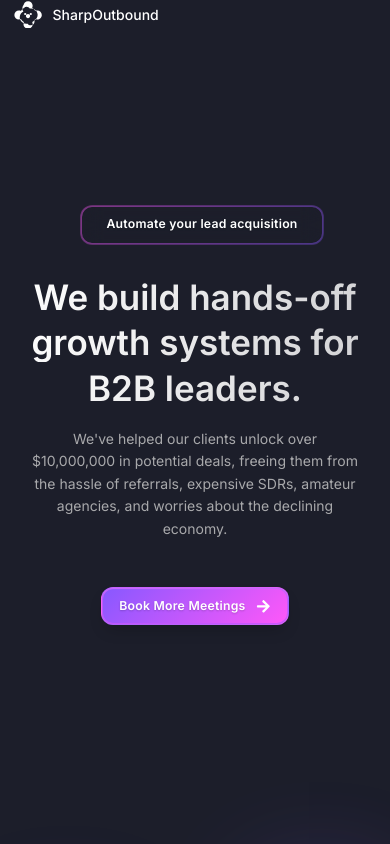
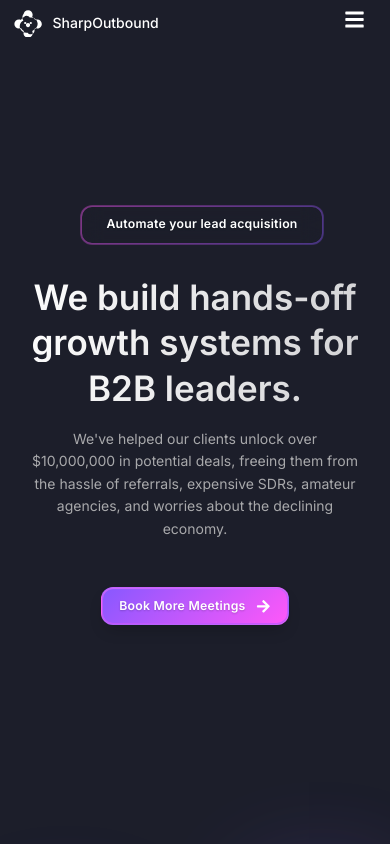
Before and after one commit to Rajje93/SharpOutbound, a React (Vite) app: page / in a window 390 px wide. Shown: the top 844 px of the page. Built offline with nearby package versions, Linux system fonts and the light colour scheme.

Commit message:
Added mobile navigation menu

```diff
--- a/src/components/Navbar.css
+++ b/src/components/Navbar.css
@@ -114,3 +114,59 @@
     height: 28px;
   }
 }
+
+/* Add these new styles for mobile menu */
+.mobile-menu-btn {
+  display: none;
+  background: none;
+  border: none;
+  color: white;
+  font-size: 1.5rem;
+  cursor: pointer;
+  padding: 0.5rem;
+  z-index: 1000;
+}
+
+@media (max-width: 1024px) {
+  .mobile-menu-btn {
+    display: block;
+  }
+
+  .navbar-links {
+    position: fixed;
+    top: 0;
+    right: -100%;
+    width: 100%;
+    height: 100vh;
+    background: rgba(28, 30, 44, 0.98);
+    backdrop-filter: blur(10px);
+    flex-direction: column;
+    padding: 5rem 2rem 2rem;
+    transition: right 0.3s ease;
+    z-index: 999;
+  }
+
+  .navbar-links.active {
+    right: 0;
+  }
+
+  .navbar-links a {
+    margin: 1rem 0;
+    font-size: 1.2rem;
+  }
+
+  .btn.btn-primary {
+    width: 100%;
+    margin-top: 1rem;
+    justify-content: center;
+  }
+
+  .navbar-container {
+    padding: 1rem;
+  }
+}
+
+/* Prevent body scroll when menu is open */
+body.menu-open {
+  overflow: hidden;
+}
--- a/src/components/Navbar.tsx
+++ b/src/components/Navbar.tsx
@@ -1,18 +1,37 @@
-import React from 'react';
+import React, { useState, useEffect } from 'react';
 import './Navbar.css';
 import { motion } from 'framer-motion';
+import { FaBars, FaTimes } from 'react-icons/fa';
 
 interface NavbarProps {
   scrolled: boolean;
 }
 
 const Navbar: React.FC<NavbarProps> = ({ scrolled }) => {
+  const [isMenuOpen, setIsMenuOpen] = useState(false);
+
+  const toggleMenu = () => {
+    setIsMenuOpen(!isMenuOpen);
+  };
+
   const scrollToTop = () => {
     window.scrollTo({
       top: 0,
       behavior: 'smooth'
     });
   };
+
+  useEffect(() => {
+    if (isMenuOpen) {
+      document.body.classList.add('menu-open');
+    } else {
+      document.body.classList.remove('menu-open');
+    }
+
+    return () => {
+      document.body.classList.remove('menu-open');
+    };
+  }, [isMenuOpen]);
 
   return (
     <nav className={`navbar ${scrolled ? 'scrolled' : ''}`}>
@@ -22,24 +41,30 @@ const Navbar: React.FC<NavbarProps> = ({ scrolled }) => {
           <span className="brand-text">SharpOutbound</span>
         </div>
 
-        <div className="navbar-links">
-          <a href="#why-us" className="nav-link">Why Us</a>
+        {/* Mobile Menu Button */}
+        <button className="mobile-menu-btn" onClick={toggleMenu}>
+          {isMenuOpen ? <FaTimes /> : <FaBars />}
+        </button>
+
+        <div className={`navbar-links ${isMenuOpen ? 'active' : ''}`}>
+          <a href="#why-us" className="nav-link" onClick={() => setIsMenuOpen(false)}>Why Us</a>
           <a
             href="https://mud-mandrill-95f.notion.site/SharpOutbound-Wall-of-success-17fd188da23480e3aa13cccc41f5bc47"
             className="nav-link"
-            style={{ cursor: 'pointer', textDecoration: 'none' }}
+            onClick={() => setIsMenuOpen(false)}
           >
             Wall of Success
           </a>
-          <a href="#how" className="nav-link">Our Process</a>
-          <a href="#case-studies" className="nav-link">Case Studies</a>
-          <a href="#pricing" className="nav-link">Pricing</a>
-          <a href="#faq" className="nav-link">FAQs</a>
+          <a href="#how" className="nav-link" onClick={() => setIsMenuOpen(false)}>Our Process</a>
+          <a href="#case-studies" className="nav-link" onClick={() => setIsMenuOpen(false)}>Case Studies</a>
+          <a href="#pricing" className="nav-link" onClick={() => setIsMenuOpen(false)}>Pricing</a>
+          <a href="#faq" className="nav-link" onClick={() => setIsMenuOpen(false)}>FAQs</a>
           <motion.a
             href="https://cal.com/rahimsharpoutbound/30min?date=2025-01-20&month=2025-01"
             className="btn btn-primary"
             whileHover={{ y: -2 }}
             transition={{ duration: 0.2 }}
+            onClick={() => setIsMenuOpen(false)}
           >
             Book more meetings
           </motion.a>
```
